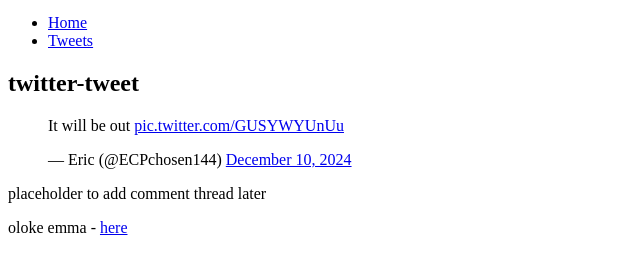
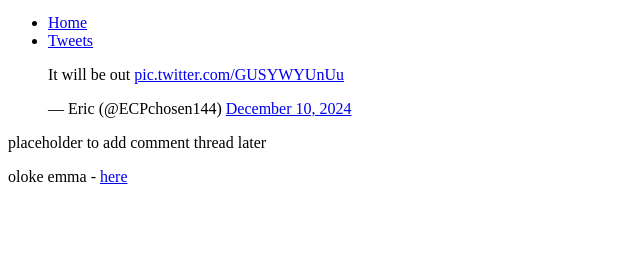
Before and after one commit to Olokeemma/My_First_Portfolio, a plain HTML site: page html_basic/tweets.html in a window 1280 px wide. Shown: the part 638-891 px from the top of the page, without its empty margins (0-640 px from the left). After the commit the page ends 840 px from the top, so only its background shows below. Drawn offline with Linux system fonts and the light colour scheme.

```diff
--- a/html_basic/tweets.html
+++ b/html_basic/tweets.html
@@ -31,7 +31,6 @@
     </header>
     <main>
         <article>
-            <h1>twitter-tweet</h1>
             <blockquote class="twitter-tweet"><p lang="en" dir="ltr">It will be out <a href="https://t.co/GUSYWYUnUu">pic.twitter.com/GUSYWYUnUu</a></p>&mdash; Eric (@ECPchosen144) <a href="https://twitter.com/ECPchosen144/status/1866492706970878037?ref_src=twsrc%5Etfw">December 10, 2024</a></blockquote> <script async src="https://platform.twitter.com/widgets.js" charset="utf-8"></script>
         </article>
         <aside>
```
